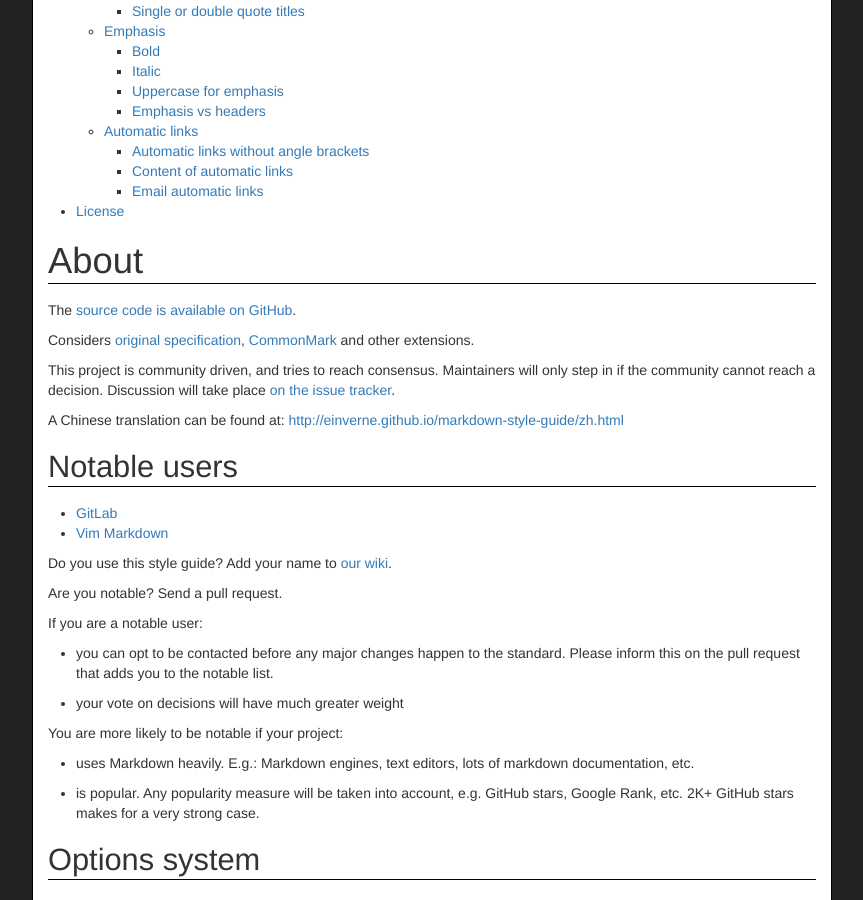
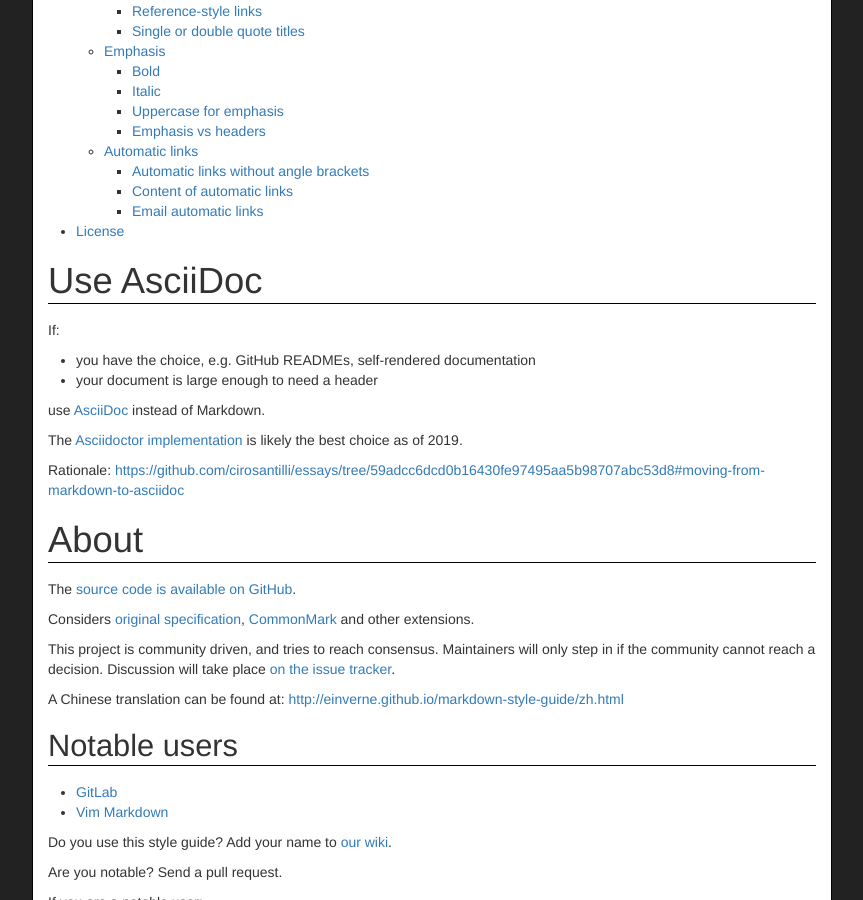
Before and after one commit to cirosantilli/markdown-style-guide, a Jekyll site: the page built from index.md, in a window 1280 px wide and 900 px high, scrolled down 1472 px. Shown: the whole window, without its empty margins (208-1071 px from the left). Built offline with Jekyll 4.4.1, drawn with Linux system fonts in a browser that asks for light colours; nearby versions of some CDN libraries.

Commit message:
use asciidoc

```diff
--- a/index.md
+++ b/index.md
@@ -5,6 +5,19 @@
 
 - a
 {:toc}
+
+## Use AsciiDoc
+
+If:
+
+- you have the choice, e.g. GitHub READMEs, self-rendered documentation
+- your document is large enough to need a header
+
+use [AsciiDoc](https://en.wikipedia.org/wiki/AsciiDoc) instead of Markdown.
+
+The [Asciidoctor implementation](https://github.com/asciidoctor/asciidoctor) is likely the best choice as of 2019.
+
+Rationale: <https://github.com/cirosantilli/essays/tree/59adcc6dcd0b16430fe97495aa5b98707abc53d8#moving-from-markdown-to-asciidoc>
 
 ## About
 
```
